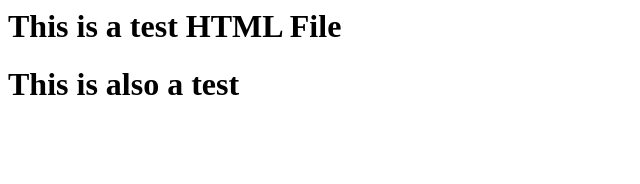
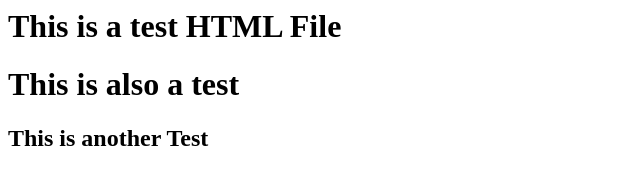
Before and after one commit to asudbring/learnmarkdown, a plain HTML site: page index.html in a window 1280 px wide. Shown: the whole page, without its empty margins (0-640 px from the left). Drawn offline with Linux system fonts and the light colour scheme.

Commit message:
Commit change

```diff
--- a/index.html
+++ b/index.html
@@ -1,3 +1,6 @@
 <h1>This is a test HTML File</h1>
 
 <h1>This is also a test</h1>
+
+
+<h2>This is another Test</h2>
```
